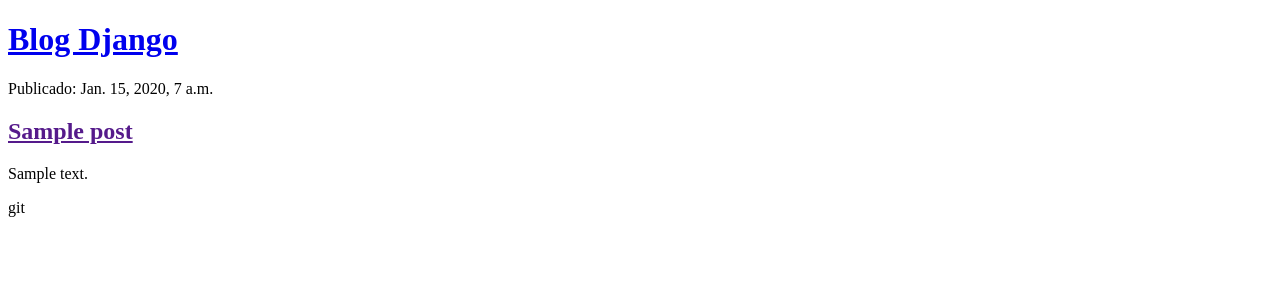
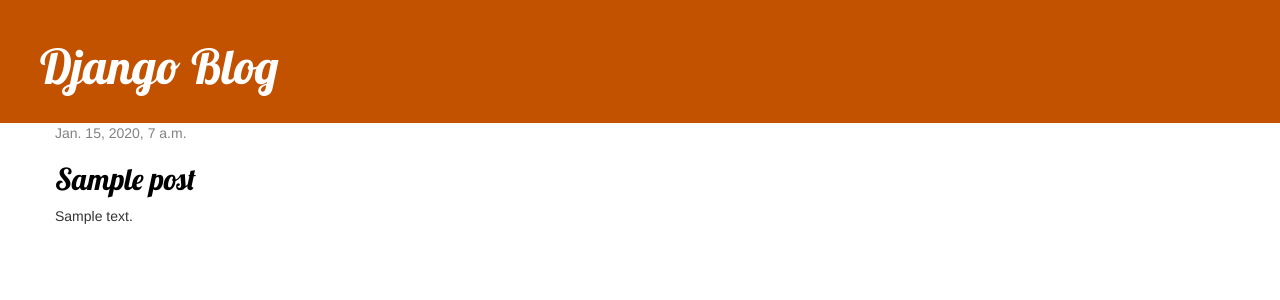
Before and after one commit to eduardorezaghi/django-girls-tutor, a Django app: page / in a window 1280 px wide. Shown: the top 300 px of the page. Run offline with Django 3.2, Linux system fonts and the light colour scheme; tables that the repository leaves empty hold one stand-in row (values such as "Sample post"); some libraries are stand-ins or nearby versions.

Commit message:
Update template HTML and added CSS styling

```diff
--- /dev/null
+++ b/blog/static/css/blog.css
@@ -0,0 +1,51 @@
+h1 a, h2 a {
+    color: #C25100;
+    font-family: 'Lobster';
+}
+
+.header {
+    background-color: #C25100;
+    margin-top: 0;
+    padding: 20px 20px 20px 40px;
+}
+
+.header h1, .header h1 a, .header h1 a:visited, .header h1 a:active {
+    color: #ffffff;
+    font-size: 36pt;
+    text-decoration: none;
+}
+
+.content {
+    margin-left: 40px;
+}
+
+h1, h2, h3, h4 {
+    font-family: 'Lobster', cursive;
+}
+
+.date {
+    color: #828282;
+}
+
+.save {
+    float: right;
+}
+
+.post-form textarea, .post-form input {
+    width: 100%;
+}
+
+.top-menu, .top-menu:hover, .top-menu:visited {
+    color: #ffffff;
+    float: right;
+    font-size: 26pt;
+    margin-right: 20px;
+}
+
+.post {
+    margin-bottom: 70px;
+}
+
+.post h2 a, .post h2 a:visited {
+    color: #000000;
+}
--- /dev/null
+++ b/blog/templates/blog/base.html
@@ -0,0 +1,25 @@
+{% load static %}
+<html>
+    <head>
+        <title>Django blog</title>
+        <link rel="stylesheet" href="//maxcdn.bootstrapcdn.com/bootstrap/3.2.0/css/bootstrap.min.css">
+        <link rel="stylesheet" href="//maxcdn.bootstrapcdn.com/bootstrap/3.2.0/css/bootstrap-theme.min.css">
+        <link href='//fonts.googleapis.com/css?family=Lobster&subset=latin,latin-ext' rel='stylesheet' type='text/css'>
+        <link rel="stylesheet" href="{% static 'css/blog.css' %}">
+    </head>
+    <body>
+        <body>
+            <div class="header">
+                <h1><a href="/">Django Blog</a></h1>
+            </div>
+            <div class="content container">
+                <div class="row">
+                    <div class="col-md-8">
+                    {% block content %}
+                    {% endblock %}
+                    </div>
+                </div>
+            </div>
+        </body>
+    </body>
+</html>
--- a/blog/templates/blog/post_list.html
+++ b/blog/templates/blog/post_list.html
@@ -1,23 +1,13 @@
-<!DOCTYPE html>
-<html lang="pt-br">
-<head>
-    <meta charset="UTF-8">
-    <meta http-equiv="X-UA-Compatible" content="IE=edge">
-    <meta name="viewport" content="width=device-width, initial-scale=1.0">
-    <title>Blog Django</title>
-</head>
-<body>
-    <div>
-        <h1><a href="/">Blog Django</a></h1>
-    </div>
+{% extends 'blog/base.html' %}
 
+{% block content %}
     {% for post in posts %}
-    <div>
-        <p>Publicado: {{ post.published_date }} </p>
-        <h2><a href="">{{ post.title }}</a></h2>
-        <p>{{ post.text|linebreaksbr }}</p>
-    </div>
+        <div class="post">
+            <div class="date">
+                {{ post.published_date }}
+            </div>
+            <h2><a href="{% url 'post_detail' pk=post.pk %}">{{ post.title }}</a></h2>
+            <p>{{ post.text|linebreaksbr }}</p>
+        </div>
     {% endfor %}
-
-</body>
-</html>git
+{% endblock %}
```
